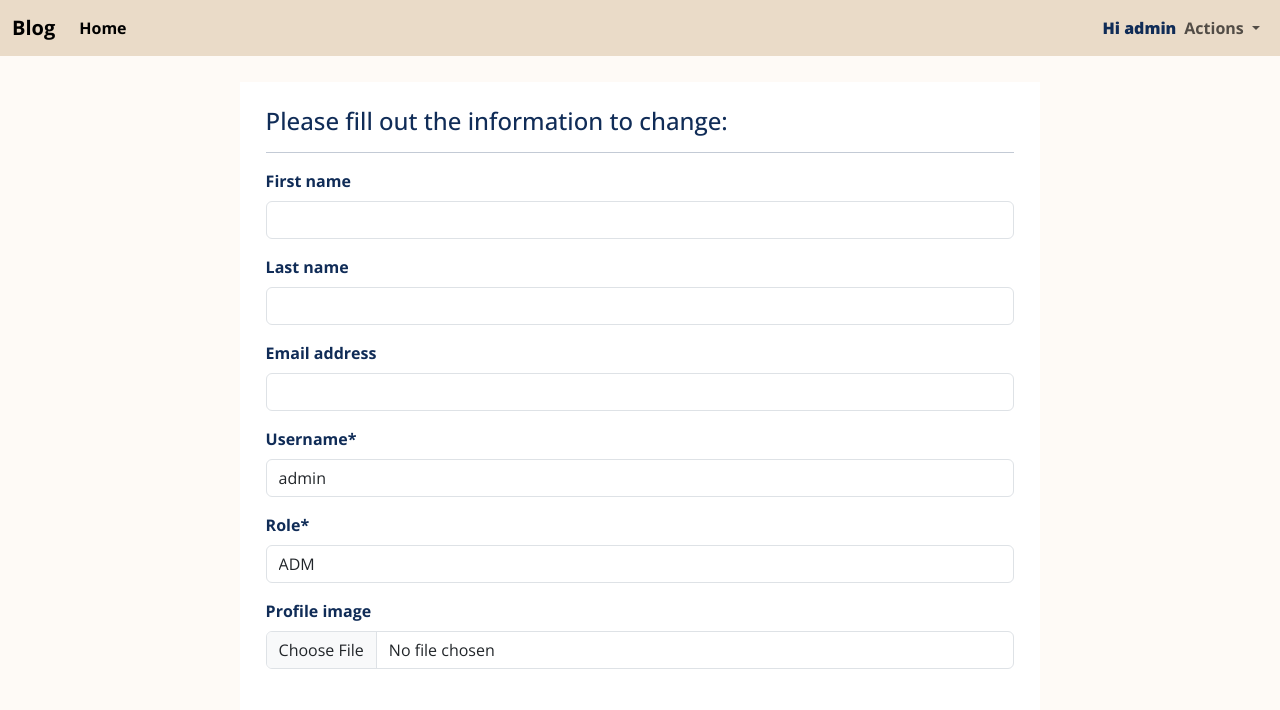
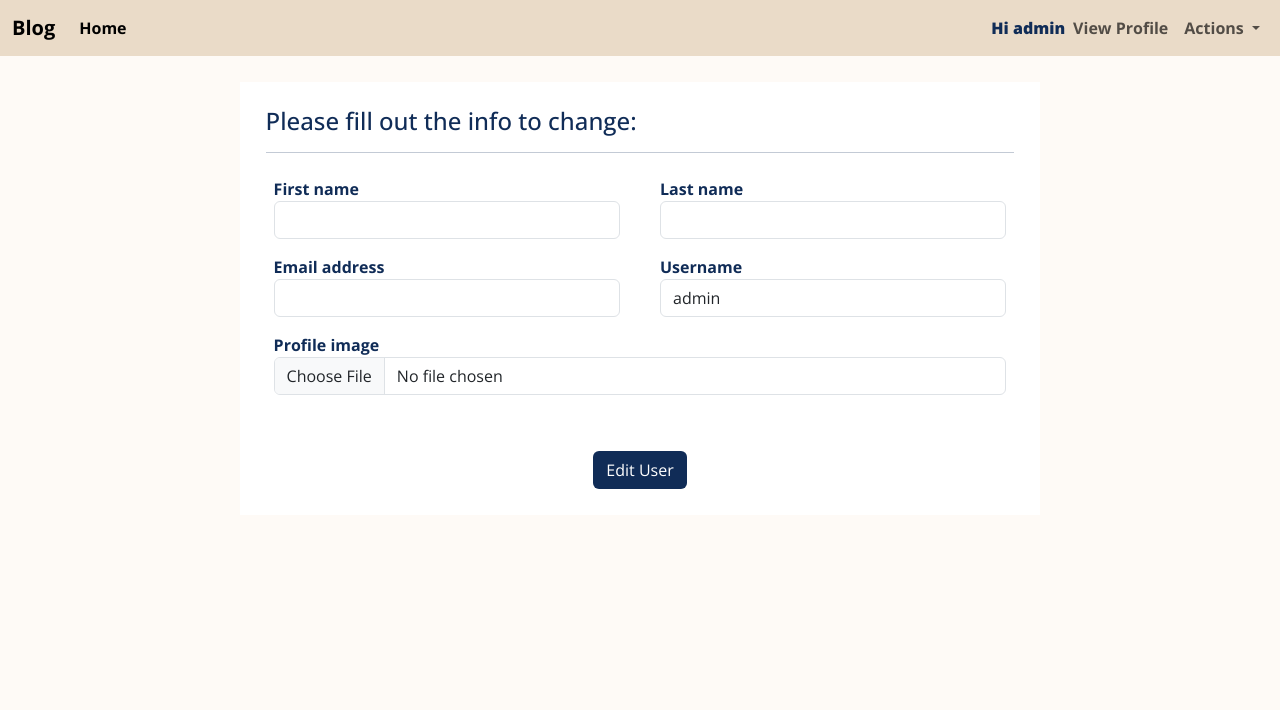
Before and after one commit to enmabolz/blog_project, a Django app: page /users/48/edit in a window 1280 px wide. Shown: the top 710 px of the page. Run offline with Django 5.2, Linux system fonts and the light colour scheme; a user stored in the database is signed in; data comes from the database, SQL or seed files in the repository; both versions use the stored data as it was after the commit; some libraries are stand-ins or nearby versions.

Commit message:
Some changes in the change-password funtionality

```diff
--- a/blog/static/css/style.css
+++ b/blog/static/css/style.css
@@ -6,7 +6,7 @@ body {
 }
 
 .confirm-delete-form, .create-form, .password-form {
-    background-color: #DAC0A3;
+    background-color: white;
     padding: 2%;
     max-width: 80%;
 }
--- a/blog/templates/base_template.html
+++ b/blog/templates/base_template.html
@@ -53,11 +53,15 @@
                 <p class="text-center mb-0"><b>Hi {{ user.username }}</b></p>
               </li>
 
-             {% if user.profile_image %}
+              {% if user.profile_image %}
               <li class="nav-item">
                 <a href="{% url 'users:user-details' pk=user.id %}">
                   <img src="{{ user.profile_image.url }}" alt="{{ user.username }}'s profile image" class="profile-image">
                 </a>
+              </li>
+              {% else %}
+              <li class="nav-item">
+                <a class="nav-link" href="{% url 'users:user-details' pk=user.id %}">View Profile</a>
               </li>
               {% endif %}
               <li class="nav-item dropdown">
@@ -66,7 +70,10 @@
                 </a>
                 <ul class="dropdown-menu dropdown-menu-end"">
                   <li>
-                    <a class="nav-link" href="{% url 'users:edit' pk=user.id %}">Profile</a>
+                    <a class="nav-link" href="{% url 'users:edit' pk=user.id %}">Edit Profile</a>
+                  </li>
+                  <li>
+                    <a class="nav-link" href="{% url 'users:change-password' pk=user.id %}">Change Password</a>
                   </li>
 
                   {% if user.role == 'ADM' or user.role == 'AUT' %}
--- a/blog/templates/users/edit_user.html
+++ b/blog/templates/users/edit_user.html
@@ -1,17 +1,50 @@
 {% extends 'base_template.html' %}
 
-{% load crispy_forms_tags %}
-
 {% block title %}
-    Edit User
+    Register
 {% endblock %}
 
 {% block content %}
-    <form method="post" class="create-user-form" enctype="multipart/form-data" novalidate>
-        <h4>Please fill out the information to change:</h4>
-        <hr>
-        {% csrf_token %}
+<form method="post" class="create-user-form" enctype="multipart/form-data" novalidate>
+    {% csrf_token %}
+    <h4>Please fill out the info to change:</h4>
+    <hr>
+    <div class="row">
+        {% for field in form %}
+            {% if field.name == 'profile_image' %}
+                <div class="col-md-12">
+                    <div class="form-group m-2">
+                        <label for="{{ field.id_for_label }}">{{ field.label }}</label>
+                        {{ field }}
 
-        {% crispy form %}
-    </form>
+                        {% if field.errors %}
+                            <div class="text-danger">
+                                {% for error in field.errors %}
+                                    <p>{{ error }}</p>
+                                {% endfor %}
+                            </div>
+                        {% endif %}
+                    </div>
+                </div>
+            {% else %}
+                <div class="col-md-6">
+                    <div class="form-group m-2">
+                        <label for="{{ field.id_for_label }}">{{ field.label }}</label>
+                        {{ field }}
+
+                        {% if field.errors %}
+                            <div class="text-danger">
+                                {% for error in field.errors %}
+                                    <p>{{ error }}</p>
+                                {% endfor %}
+                            </div>
+                        {% endif %}
+                    </div>
+                </div>
+            {% endif %}
+        {% endfor %}
+    </div>
+
+    <div class="mt-5 text-center"><button class="btn btn-outline profile-button" type="submit">Edit User</button></div>
+</form>
 {% endblock %}
--- a/blog/templates/users/password_change.html
+++ b/blog/templates/users/password_change.html
@@ -9,7 +9,7 @@
 {% block content %}
 
 <form method="post" class="password-form" novalidate>
-    <h2>Change Password</h2>
+    <h4>Change Password</h4>
     <hr>
     {% csrf_token %}
 
--- a/blog/templates/users/register.html
+++ b/blog/templates/users/register.html
@@ -1,6 +1,4 @@
 {% extends 'base_template.html' %}
-
-{% load crispy_forms_tags %}
 
 {% block title %}
     Register
--- a/blog/users/forms.py
+++ b/blog/users/forms.py
@@ -1,14 +1,11 @@
 from django import forms
 from .models import CustomUser
-from crispy_forms.helper import FormHelper
-from crispy_forms.layout import Layout, Row, Column, Submit, ButtonHolder, HTML
-from django.contrib.auth.forms import UserCreationForm
 
 
 class LoginForm(forms.Form):
     username = forms.CharField(
         widget=forms.TextInput(
-            attrs={"placeholder":"Username"}
+            attrs={"class":"form-control", "placeholder":"Username"}
         ),
 
         label=''
@@ -16,7 +13,7 @@ class LoginForm(forms.Form):
 
     password = forms.CharField(
         widget=forms.PasswordInput(
-            attrs={"placeholder":"Password"}
+            attrs={"class":"form-control", "placeholder":"Password"}
         ),
 
         label=''
@@ -24,6 +21,8 @@ class LoginForm(forms.Form):
 
 
 class RegisterUserForm(forms.ModelForm):
+    profile_image = forms.ImageField(required=False)
+
     password1 = forms.CharField(
         widget=forms.PasswordInput,
         label='Password'
@@ -34,16 +33,18 @@ class RegisterUserForm(forms.ModelForm):
         label='Confirm Password'
     )
 
+
     class Meta:
         model = CustomUser
         fields = ['first_name', 'last_name', 'email', 'role', 'profile_image']
+
 
     def __init__(self, *args, **kwargs):
         user = kwargs.pop('user', None)
         super(RegisterUserForm, self).__init__(*args, **kwargs)
 
         if not user or user.role != 'ADM':
-            self.fields['role'].widget.attrs['disabled'] = True
+            del self.fields['role']
 
         for field_name, field in self.fields.items():
             if field_name == 'role':
@@ -51,6 +52,8 @@ class RegisterUserForm(forms.ModelForm):
             else:
                 field.widget.attrs['class'] = 'form-control'
                 field.required = True
+
+        self.fields['profile_image'].required = False
 
 
     def clean(self):
@@ -65,6 +68,7 @@ class RegisterUserForm(forms.ModelForm):
         return cleaned_data
 
 
+
     def save(self, commit=True):
         user = super(RegisterUserForm, self).save(commit=False)
         user.set_password(self.cleaned_data["password1"])
@@ -75,11 +79,26 @@ class RegisterUserForm(forms.ModelForm):
         return user
 
 
-
 class EditUserForm(forms.ModelForm):
     class Meta:
         model = CustomUser
         fields = ['first_name', 'last_name', 'email', 'username', 'role', 'profile_image']
 
-    username = forms.CharField(max_length=100)
-    role = forms.CharField(max_length=50)
+
+    def __init__(self, *args, **kwargs):
+        user = kwargs.pop('user', None)
+        super(EditUserForm, self).__init__(*args, **kwargs)
+
+        if not user or user.role != 'ADM':
+            del self.fields['role']
+
+        for field_name, field in self.fields.items():
+            if field_name == 'role':
+                field.widget.attrs['class'] = 'form-select'
+            else:
+                field.widget.attrs['class'] = 'form-control'
+
+
+        self.fields['first_name'].widget.attrs['readonly'] = True
+        self.fields['last_name'].widget.attrs['readonly'] = True
+        self.fields['username'].widget.attrs['readonly'] = True
--- a/blog/users/views.py
+++ b/blog/users/views.py
@@ -83,11 +83,6 @@ class RegisterUserView(CreateView):
         return super().form_valid(form)
 
 
-    def form_invalid(self, form):
-        messages.error(self.request, 'Please correct the error below.')
-        return self.render_to_response(self.get_context_data(form=form))
-
-
 class EditUser(LoginRequiredMixin, UserPassesTestMixin, UpdateView):
     form_class = EditUserForm
     model = CustomUser
```
Also changed, not shown: blog/templates/users/user_details.html (+6 -3 lines), blog/db.sqlite3, blog/static/media/images/profile_pics/WIN_20231126_15_31_45_Pro.jpg (added), blog/static/media/images/profile_pics/WIN_20231126_15_32_06_Pro.jpg (added), blog/static/media/images/profile_pics/WIN_20240325_19_20_28_Pro_HsjyMAg.jpg (added).
